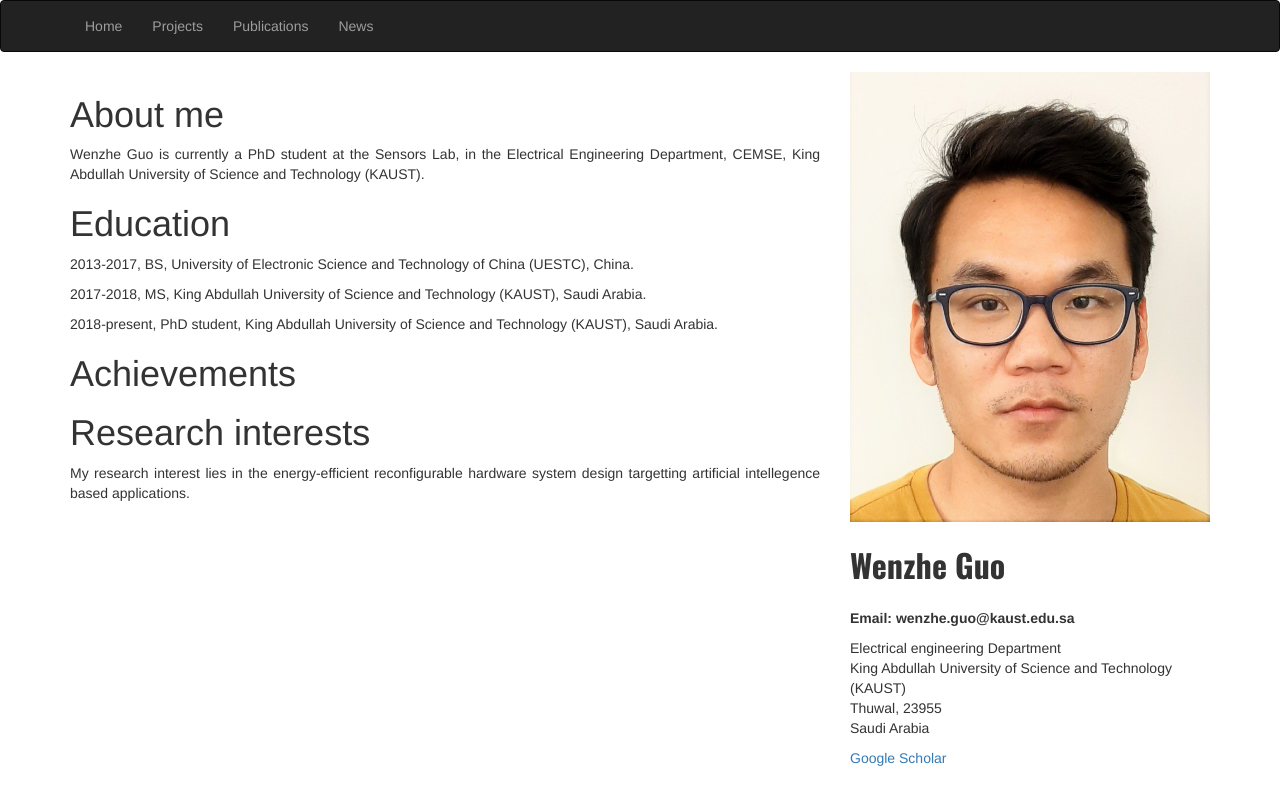
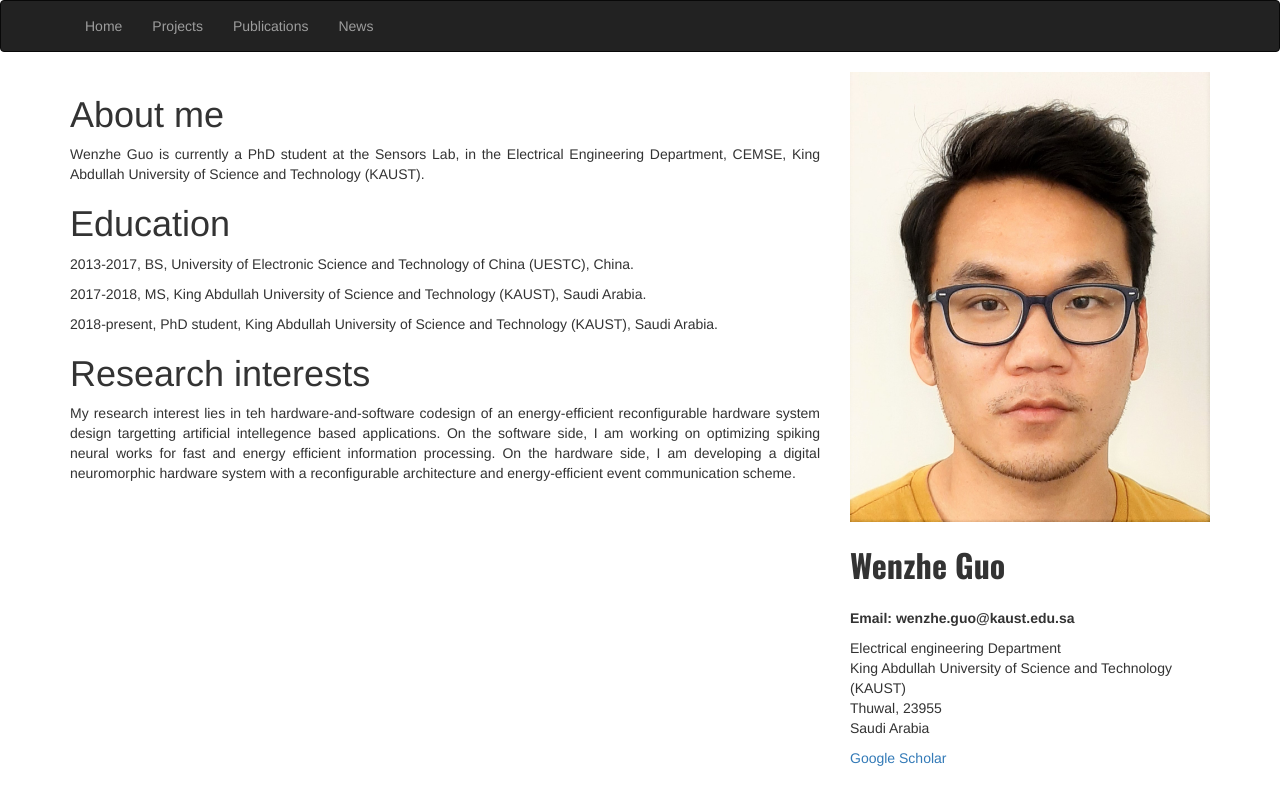
Before and after one commit to Wenzheguo/Wenzheguo.github.io, a Jekyll site: the page index.html, which Jekyll copies as it is, in a window 1280 px wide and 900 px high. Shown: the top 805 px of the window. Built offline with Jekyll 4.4.1, drawn with Linux system fonts in a browser that asks for light colours.

Commit message:
Update index.html

```diff
--- a/index.html
+++ b/index.html
@@ -47,9 +47,10 @@
 			<p> 2013-2017, BS, University of Electronic Science and Technology of China (UESTC), China.</p>
 			<p> 2017-2018, MS, King Abdullah University of Science and Technology (KAUST), Saudi Arabia.</p>
 			<p> 2018-present, PhD student, King Abdullah University of Science and Technology (KAUST), Saudi Arabia.</p>
-			<h1> Achievements </h1>
 			<h1> Research interests </h1>
-			My research interest lies in the energy-efficient reconfigurable hardware system design targetting artificial intellegence based applications.
+			My research interest lies in teh hardware-and-software codesign of an energy-efficient reconfigurable hardware system design targetting artificial intellegence based applications.
+			On the software side, I am working on optimizing spiking neural works for fast and energy efficient information processing.
+			On the hardware side, I am developing a digital neuromorphic hardware system with a reconfigurable architecture and energy-efficient event communication scheme.
                 </div>
             </div>
 
```
